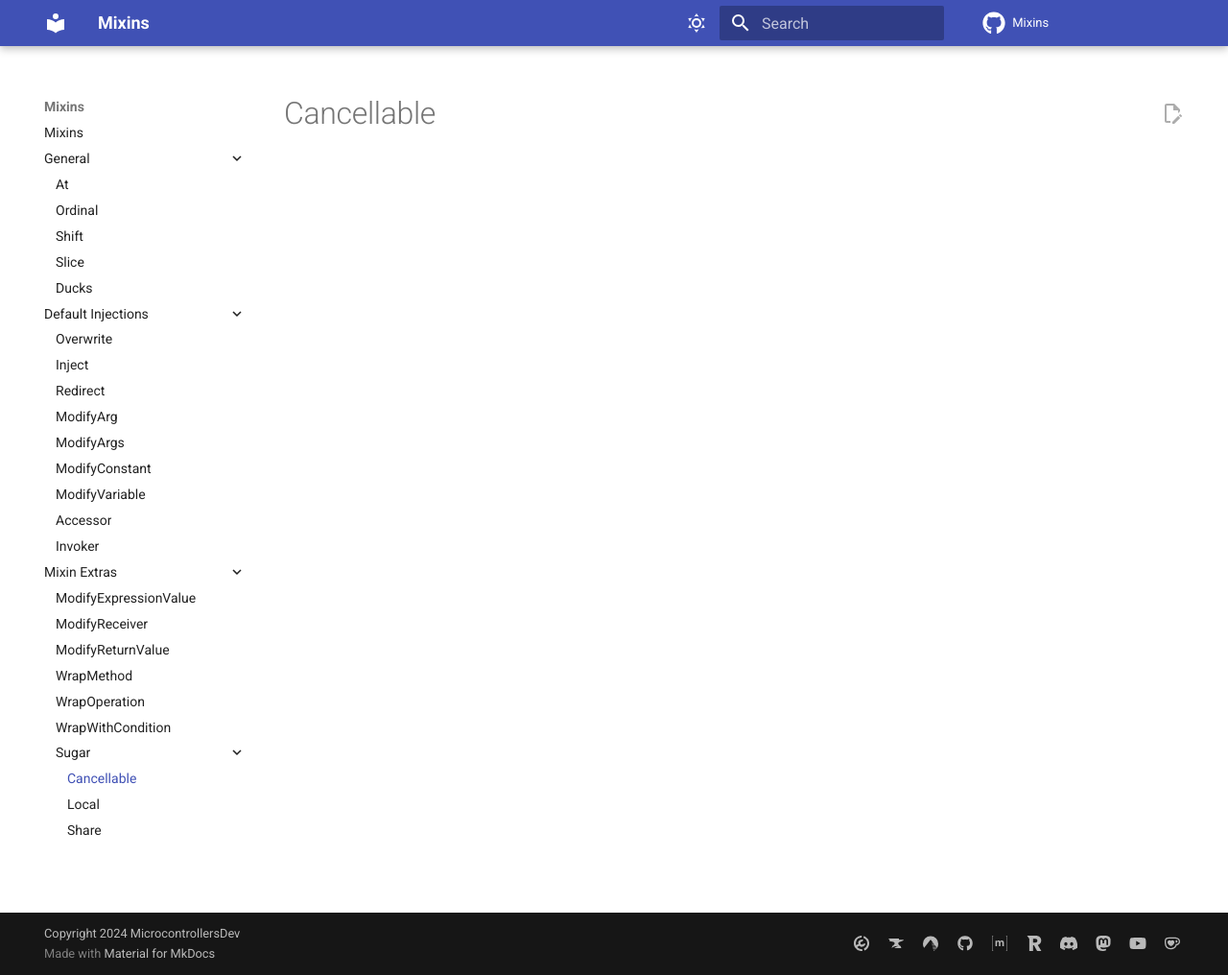
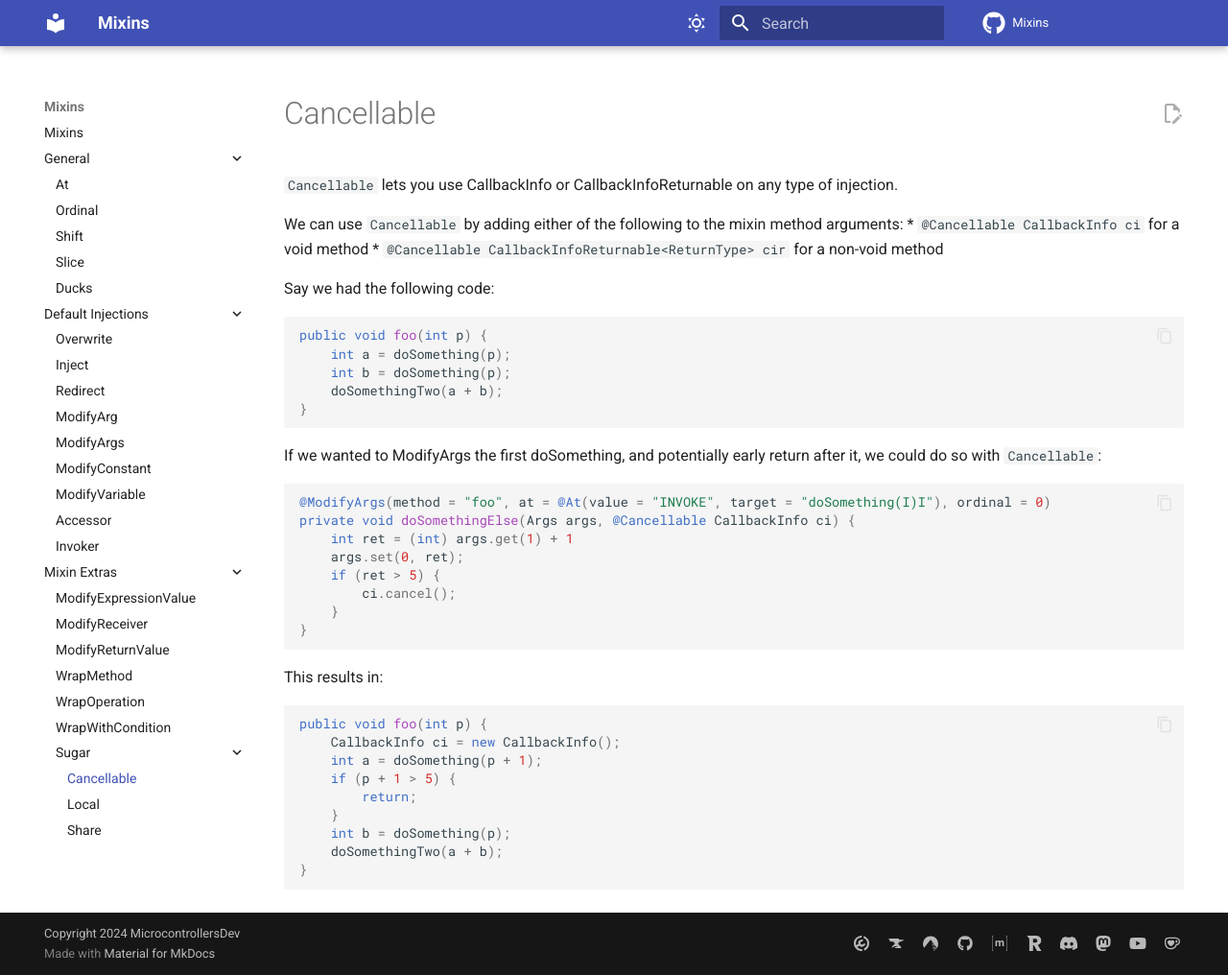
Before and after one commit to MicrocontrollersDev/Mixins, an MkDocs documentation site: the page built from docs/mixinextras/sugar/cancellable.md, in a window 1280 px wide and 1016 px high. Shown: the whole window at 96% size. Built offline with MkDocs 1.6.1 and Material for MkDocs 9.7.7, drawn with Linux system fonts in a browser that asks for light colours; comment, search, counter and statistics services are not loaded.

Commit message:
add cancellable

````diff
--- a/docs/mixinextras/sugar/cancellable.md
+++ b/docs/mixinextras/sugar/cancellable.md
@@ -1 +1,44 @@
 # Cancellable
+
+`Cancellable` lets you use CallbackInfo or CallbackInfoReturnable on any type of injection.
+
+We can use `Cancellable` by adding either of the following to the mixin method arguments:
+* `@Cancellable CallbackInfo ci` for a void method
+* `@Cancellable CallbackInfoReturnable<ReturnType> cir` for a non-void method
+
+Say we had the following code:
+
+```java
+public void foo(int p) {
+    int a = doSomething(p);
+    int b = doSomething(p);
+    doSomethingTwo(a + b);
+}
+```
+
+If we wanted to ModifyArgs the first doSomething, and potentially early return after it, we could do so with `Cancellable`:
+
+```java
+@ModifyArgs(method = "foo", at = @At(value = "INVOKE", target = "doSomething(I)I"), ordinal = 0)
+private void doSomethingElse(Args args, @Cancellable CallbackInfo ci) {
+    int ret = (int) args.get(1) + 1
+    args.set(0, ret);
+    if (ret > 5) {
+        ci.cancel();
+    }
+}
+```
+
+This results in:
+
+```java
+public void foo(int p) {
+    CallbackInfo ci = new CallbackInfo();
+    int a = doSomething(p + 1);
+    if (p + 1 > 5) {
+        return;
+    }
+    int b = doSomething(p);
+    doSomethingTwo(a + b);
+}
+```
````
